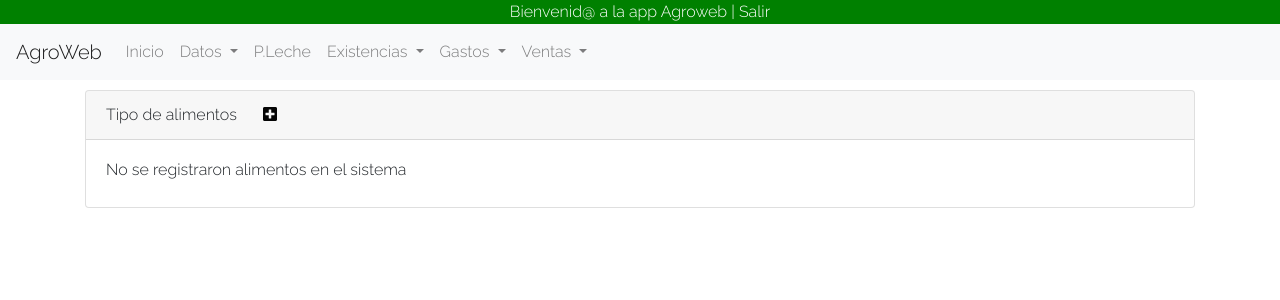
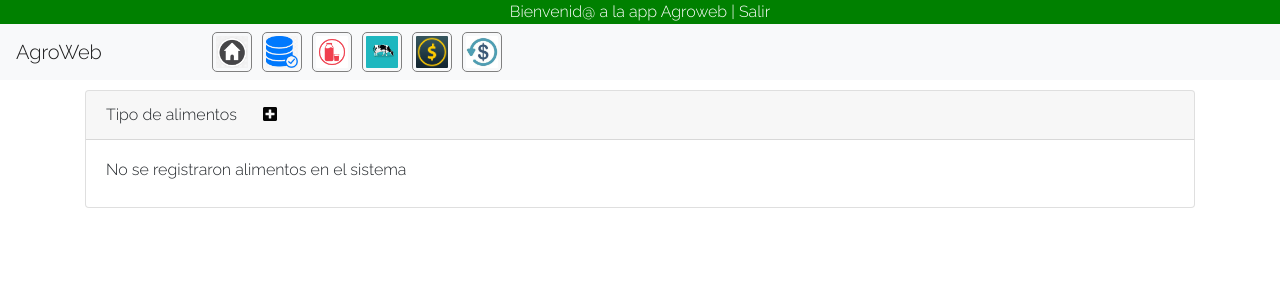
Before and after one commit to PatacaSis/agroweb, a Django app: page /produccion/alimentos/ in a window 1280 px wide. Shown: the top 300 px of the page. Run offline with Django 3.2, Linux system fonts and the light colour scheme; a user stored in the database is signed in; data that the repository does not hold is empty; some libraries are stand-ins or nearby versions.

Commit message:
barra de menu con iconos

```diff
--- a/static/css/base.css
+++ b/static/css/base.css
@@ -20,6 +20,18 @@ body
 #item:hover #desple{
     display: block;
 }
+.navbar-brand{
+    margin-right: 100px;
+}
+.iconos{
+    /* background-color: grey; */
+    width: 40px;
+    border: 1.5px solid grey;
+    border-radius: 5px;
+    padding: 3px;
+    margin-left: 10px;
+}
+
 
 /* .menu-bar{
     background: rgb(0,100,0);
--- a/templates/base.html
+++ b/templates/base.html
@@ -48,19 +48,25 @@
         <a class="navbar-brand" href="#">AgroWeb</a>
         <div class="collapse navbar-collapse" id="navbarTogglerDemo01">
         <div class="navbar-nav">
-            <li><a class="nav-item nav-link" href="{% url 'index' %}">Inicio</a></li>
+
+            <li><a class="" href="{% url 'index' %}">
+              <img class='iconos' src="{% static 'img/inicio1.png'%}">
+            </a>
+            </li>
             <li class="nav-item dropdown">
-                <a class="nav-link dropdown-toggle" href="#" id="navbarDropdownMenuLink" role="button" data-toggle="dropdown" aria-haspopup="true" aria-expanded="false">
-                  Datos
+                <a class="" href="#" id="navbarDropdownMenuLink" role="button" data-toggle="dropdown" aria-haspopup="true" aria-expanded="false">
+                  <img class='iconos' src="{% static 'img/base.png'%}">
                 </a>
                 <div class="dropdown-menu" aria-labelledby="navbarDropdownMenuLink">
                   <a class="dropdown-item" href="{% url 'produccion:alimento' %}">Tipo alimentos</a>
                 </div>
               </li>
-            <li><a class="nav-item nav-link" href="{% url 'produccion:leche_list' %}">P.Leche</a></li>
+            <li><a class="" href="{% url 'produccion:leche_list' %}">
+              <img class='iconos' src="{% static 'img/leche1.png'%}">
+            </a></li>
             <li class="nav-item dropdown">
-                <a class="nav-link dropdown-toggle" href="#" id="navbarDropdownMenuLink" role="button" data-toggle="dropdown" aria-haspopup="true" aria-expanded="false">
-                  Existencias
+                <a class="" href="#" id="navbarDropdownMenuLink" role="button" data-toggle="dropdown" aria-haspopup="true" aria-expanded="false">
+                  <img class='iconos' src="{% static 'img/vaca3.jpeg'%}">
                 </a>
                 <div class="dropdown-menu" aria-labelledby="navbarDropdownMenuLink">
                   <a class="dropdown-item" href="{% url 'produccion:existenciatambo-list' %}">Rodeo de Tambo</a>
@@ -68,8 +74,8 @@
                 </div>
               </li>
               <li class="nav-item dropdown">
-                <a class="nav-link dropdown-toggle" href="#" id="navbarDropdownMenuLink" role="button" data-toggle="dropdown" aria-haspopup="true" aria-expanded="false">
-                  Gastos
+                <a class="" href="#" id="navbarDropdownMenuLink" role="button" data-toggle="dropdown" aria-haspopup="true" aria-expanded="false">
+                  <img class='iconos' src="{% static 'img/economico.png'%}">
                 </a>
                 <div class="dropdown-menu" aria-labelledby="navbarDropdownMenuLink">
                   <a class="dropdown-item" href="#">Todos los gastos</a>
@@ -86,13 +92,13 @@
                 </div>
               </li>
               <li class="nav-item dropdown">
-                <a class="nav-link dropdown-toggle" href="#" id="navbarDropdownMenuLink" role="button" data-toggle="dropdown" aria-haspopup="true" aria-expanded="false">
-                  Ventas
+                <a class="" href="#" id="navbarDropdownMenuLink" role="button" data-toggle="dropdown" aria-haspopup="true" aria-expanded="false">
+                  <img class='iconos' src="{% static 'img/economico2.jpeg'%}">
                 </a>
                 <div class="dropdown-menu" aria-labelledby="navbarDropdownMenuLink">
                   <a class="dropdown-item" href="#">Todas las ventas</a>
                   <a class="dropdown-item" href="#">Ventas de leche</a>
-                  <a class="dropdown-item" href="#">Ventas de bovinos</a>
+                  <a class="dropdown-item" href="#">Ventas de carne</a>
                 </div>
               </li>
         </div>
```
Also changed, not shown: db.sqlite3, static/img/base.png (added), static/img/cow.png (added), static/img/economico.png (added), static/img/economico2.jpeg (added), static/img/gastos.png (added), static/img/inicio1.png (added), static/img/leche1.png (added), static/img/produccion.png (added), static/img/vaca3.jpeg (added).
